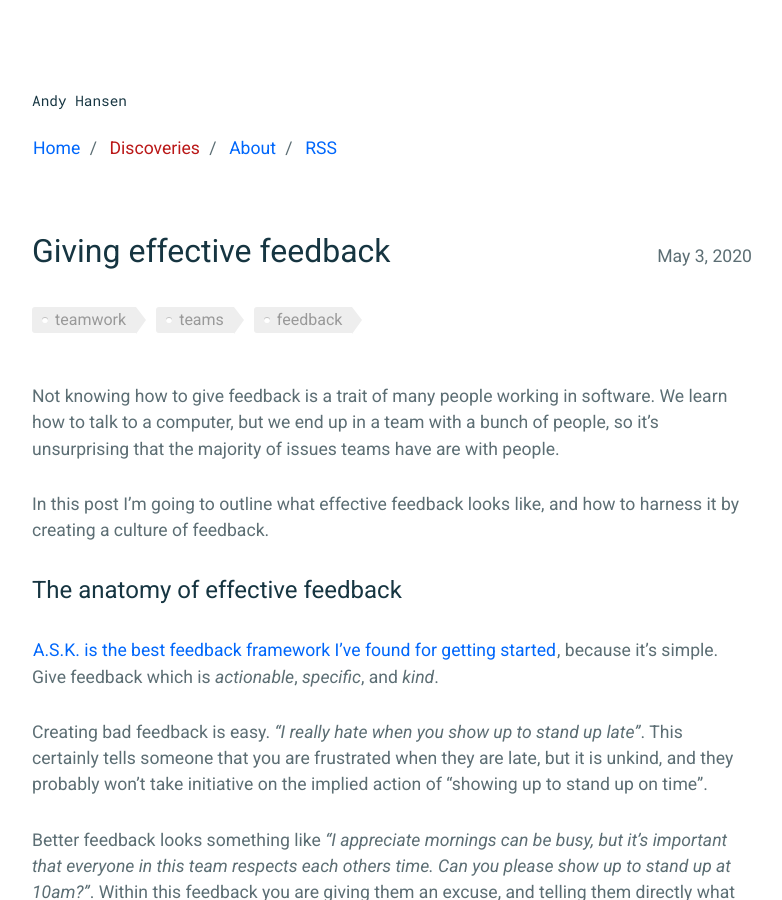
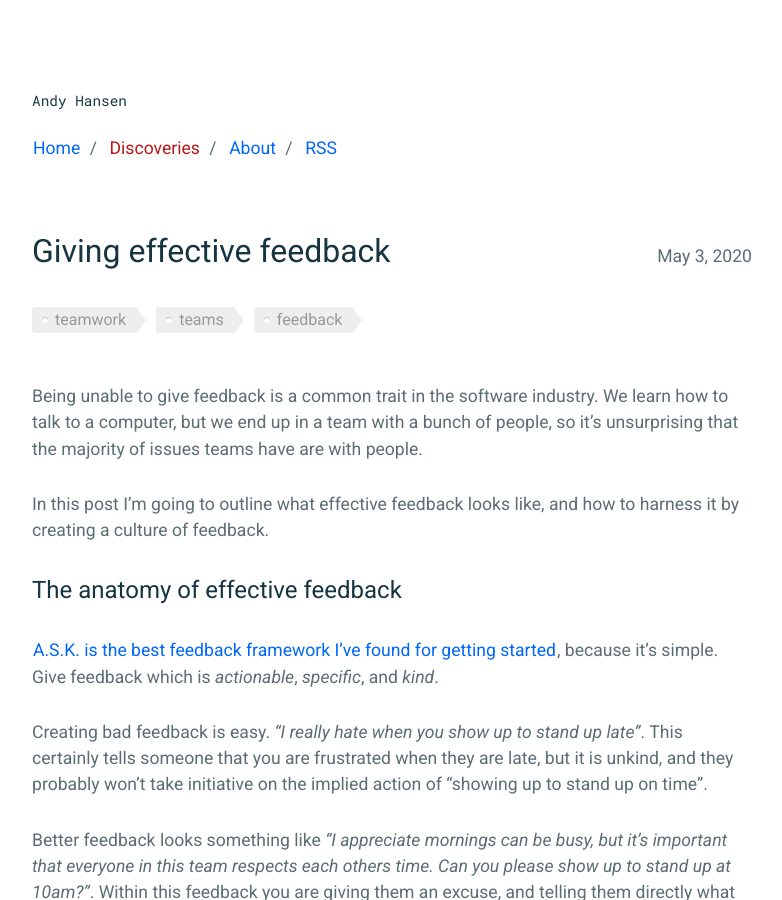
Before and after one commit to andyhansen/blog, a Jekyll site: the page built from _posts/2020-05-03-how-to-give-feedback.md, in a window 1280 px wide and 900 px high. Shown: the whole window, without its empty margins (248-1030 px from the left). Built offline with Jekyll 4.4.1, drawn with Linux system fonts in a browser that asks for light colours; nearby versions of some CDN libraries; comment, search, counter and statistics services are not loaded.

Commit message:
tweak opening paragraph

```diff
--- a/_posts/2020-05-03-how-to-give-feedback.md
+++ b/_posts/2020-05-03-how-to-give-feedback.md
@@ -6,7 +6,7 @@ tags: teamwork teams feedback
 comments: true
 ---
 
-Not knowing how to give feedback is a trait of many people working in software.
+Being unable to give feedback is a common trait in the software industry.
 We learn how to talk to a computer, but we end up in a team with a bunch of people, so it's unsurprising that the majority of issues teams have are with people.
 
 In this post I'm going to outline what effective feedback looks like, and how to harness it by creating a culture of feedback.
```
